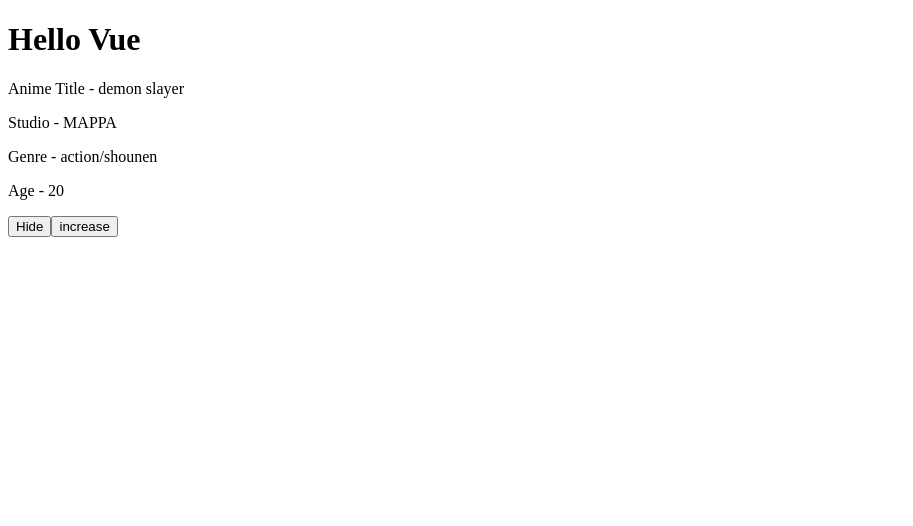
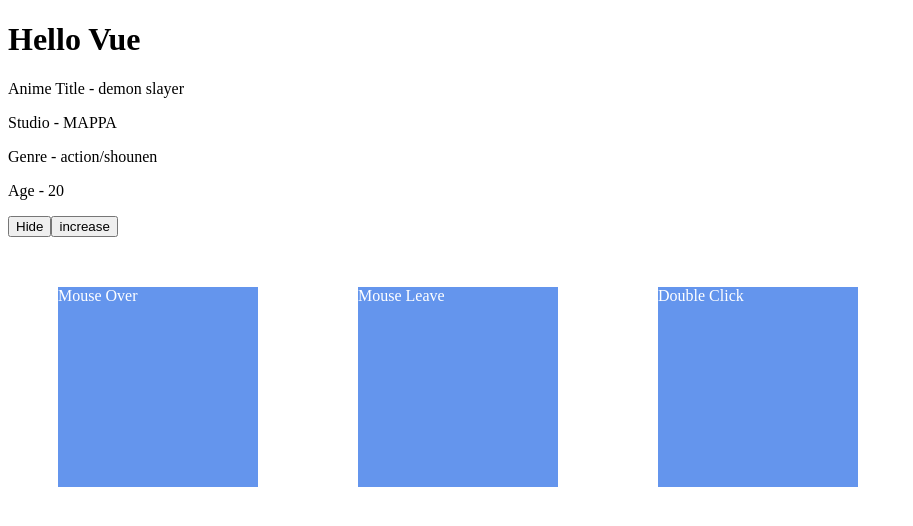
Before and after one commit to yuu1994/vueTesting, a plain HTML site: page index.html in a window 1280 px wide. Shown: the whole page, without its empty margins (0-913 px from the left). Drawn offline with nearby package versions, Linux system fonts and the light colour scheme.

Commit message:
commit 2

```diff
--- a/app.js
+++ b/app.js
@@ -11,7 +11,16 @@ const app = Vue.createApp({
     methods: {
         increase(){
             this.age ++
-        }
+        },
+        mouseOverHandler(event,data){
+            console.log("moveover is working",event.type,data);
+        },
+        mouseLeaveHandler(event){
+            console.log("mouse leave is working",event.type);
+        },
+        dblClickHandler(event){
+            console.log("double click is working",event.type);
+        },
     },
 
 });
--- a/index.html
+++ b/index.html
@@ -6,6 +6,7 @@
     <meta name="viewport" content="width=device-width, initial-scale=1.0">
     <title>Vue Testing</title>
     <script src="https://unpkg.com/vue@3/dist/vue.global.js"></script>
+    <link rel="stylesheet" href="style.css">
 </head>
 <body>
     <h1>Hello Vue</h1>
@@ -23,6 +24,12 @@
             <span v-if="showBook">Hide</span>
         </button>
         <button type="button" v-on:click="age++">increase</button>
+
+        <br>
+
+        <div class="box" @mouseover="mouseOverHandler($event,'data')">Mouse Over</div>
+        <div class="box" @mouseleave="mouseLeaveHandler">Mouse Leave</div>
+        <div class="box" @dblclick="dblClickHandler">Double Click</div>
     </div>
     <script src="app.js"></script>
 </body>
--- /dev/null
+++ b/style.css
@@ -0,0 +1,8 @@
+.box {
+    background-color: cornflowerblue;
+    display: inline-block;
+    width: 200px;
+    height: 200px;
+    margin: 50px;
+    color: white;
+}
```
